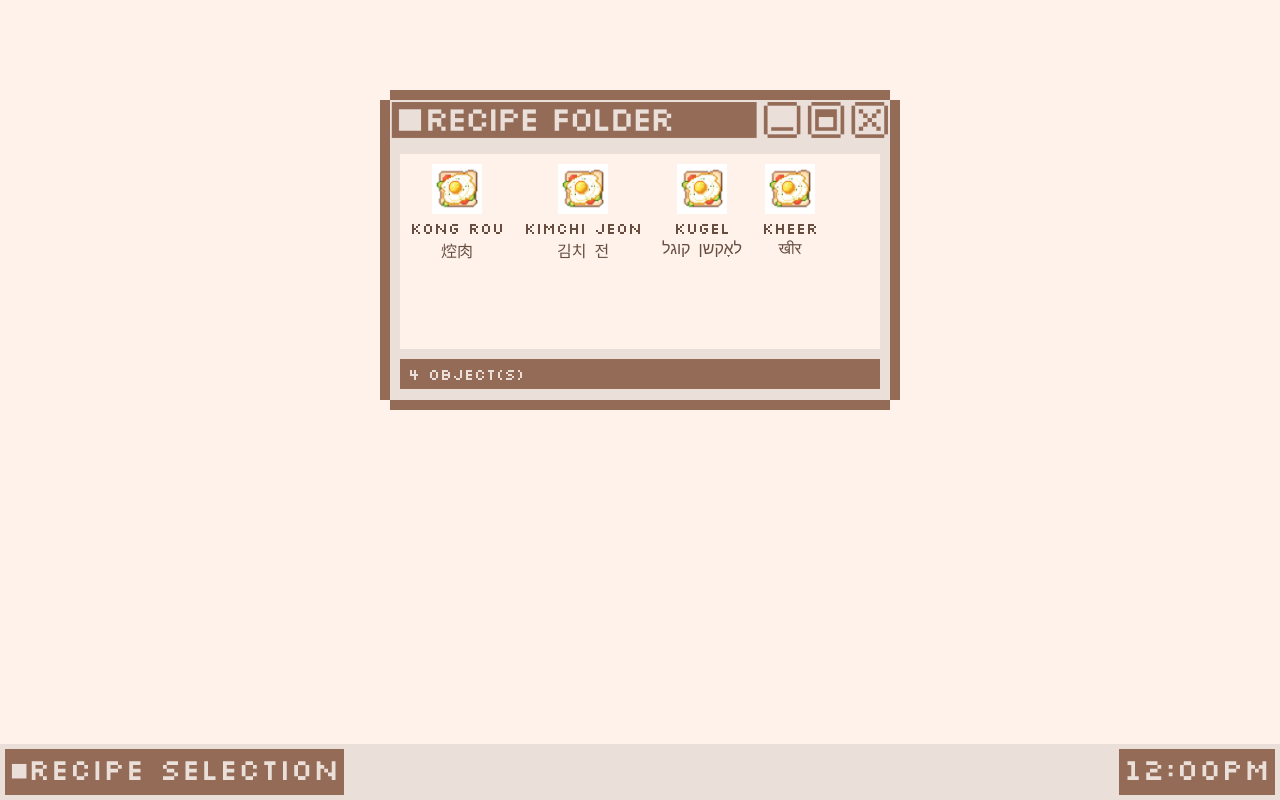
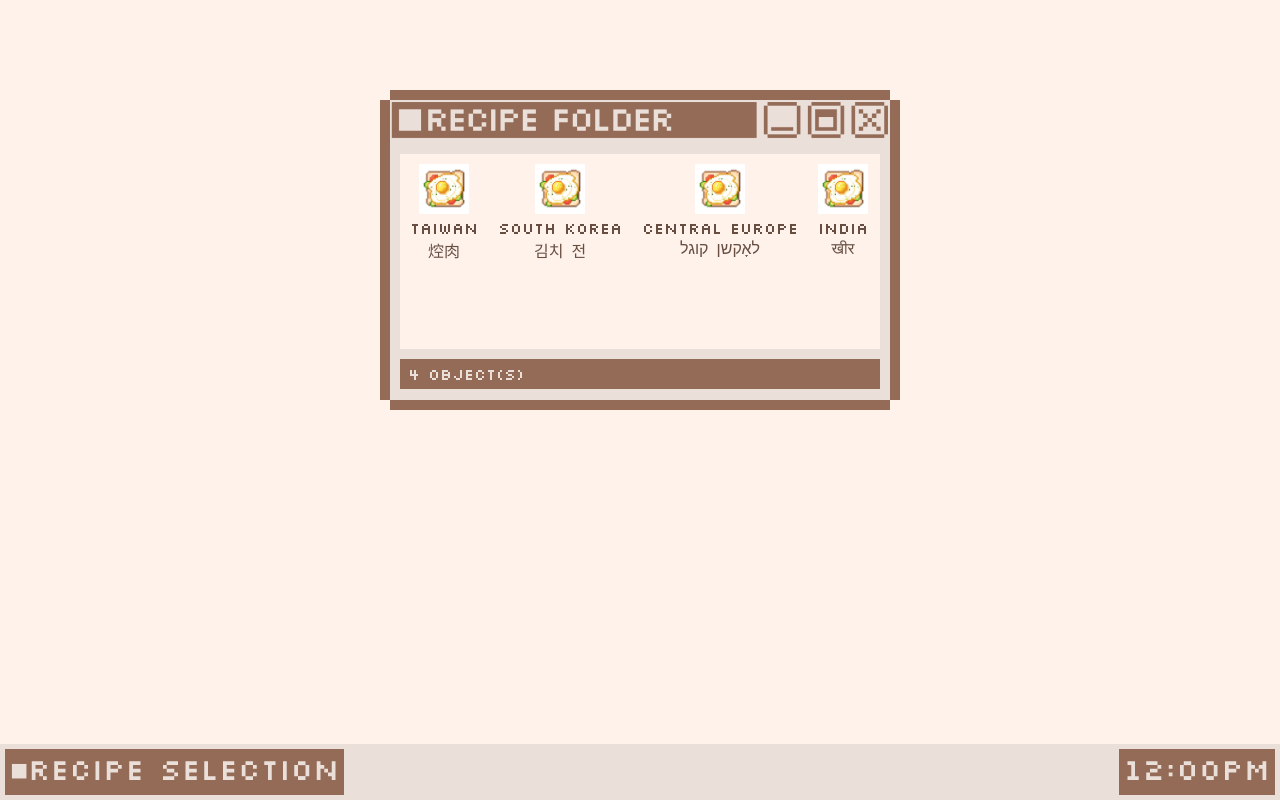
Before and after one commit to chanc245/Granny-Bytes, a website: page public/recipe.html in a window 1280 px wide. Drawn offline with Linux system fonts and the light colour scheme.

Commit message:
Image asset folders and edits

```diff
--- a/package.json
+++ b/package.json
@@ -12,6 +12,7 @@
     "@google/generative-ai": "^0.5.0",
     "cors": "^2.8.5",
     "dotenv": "^16.4.5",
+    "dropzone": "^6.0.0-beta.2",
     "express": "^4.19.2",
     "nodemon": "^3.1.0"
   },
--- a/public/recipe.html
+++ b/public/recipe.html
@@ -88,19 +88,19 @@
       <div class="recipeholder">
         <div>
           <img class="foodicon" src="assets/img/Food/food-test.jpg" />
-          <p>Kong Rou<br />焢肉</p>
+          <p>Taiwan<br />焢肉</p>
         </div>
         <div>
           <img class="foodicon" src="assets/img/Food/food-test.jpg" />
-          <p>Kimchi Jeon<br />김치 전</p>
+          <p>South Korea<br />김치 전</p>
         </div>
         <div>
           <img class="foodicon" src="assets/img/Food/food-test.jpg" />
-          <p>Kugel<br />לאָקשן קוגל</p>
+          <p>Central Europe<br />לאָקשן קוגל</p>
         </div>
         <div>
           <img class="foodicon" src="assets/img/Food/food-test.jpg" />
-          <p>Kheer<br />खीर</p>
+          <p>India<br />खीर</p>
         </div>
       </div>
       <div class="bottombar">
```
Also changed, not shown: public/login.html (+1 -1 lines), public/welcome.html (+1 -1 lines), public/assets/img/Environment/kitchen.png (added).
